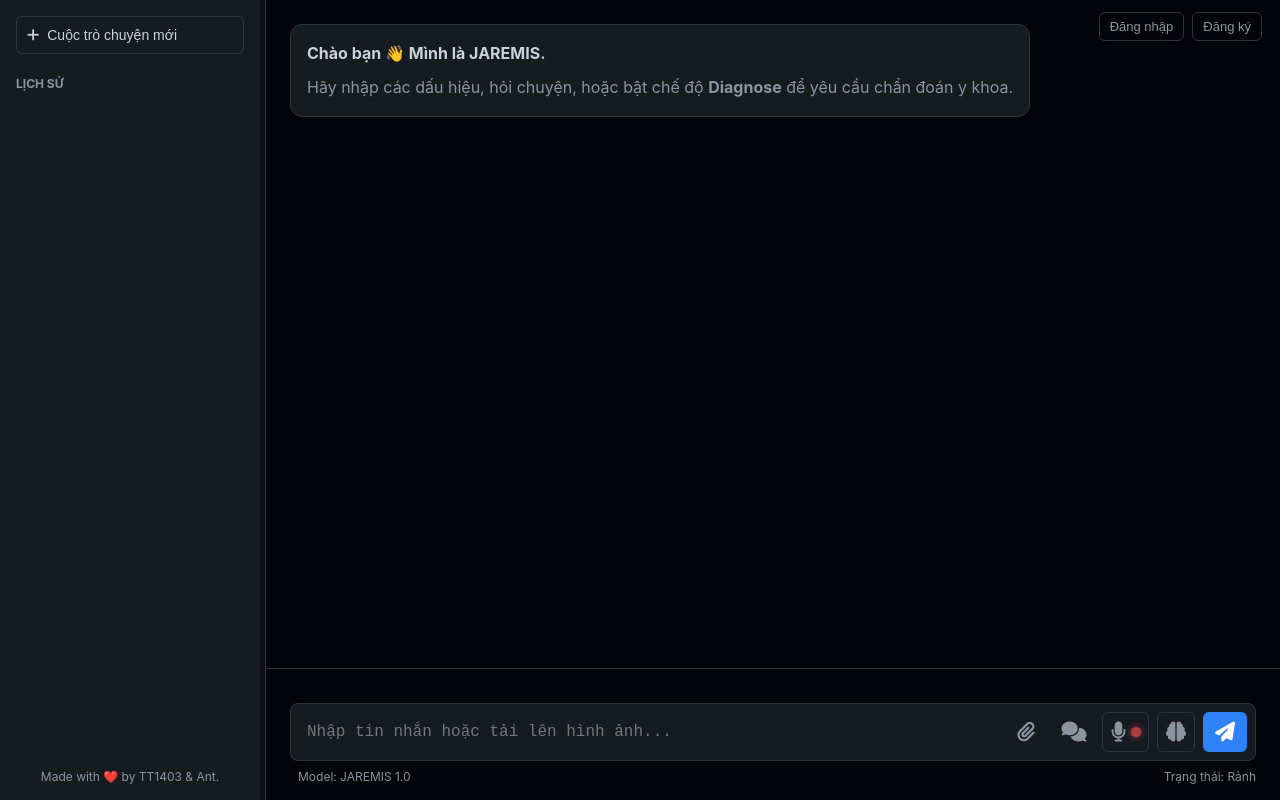
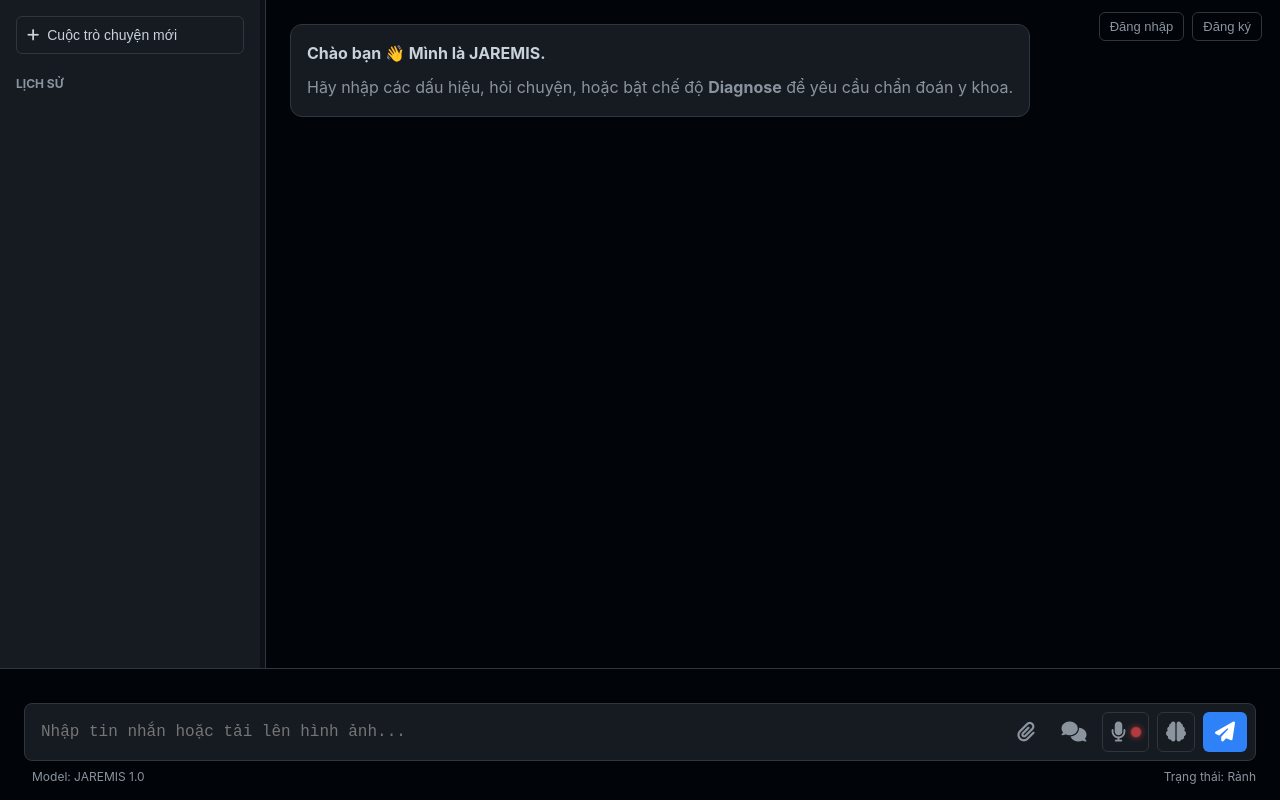
Before and after one commit to TanTrieuNguyen/api_JAREMIS_PRO, a website: page public/index.html in a window 1280 px wide. Drawn offline with Linux system fonts and the light colour scheme.

Commit message:
Update index.html

```diff
--- a/public/index.html
+++ b/public/index.html
@@ -247,6 +247,22 @@
         }
 
         /* === Hết phần thêm === */
+        /* ✅ Giữ ô nhập tin nhắn luôn cố định ở dưới */
+.chat-input-area {
+    position: fixed;
+    bottom: 0;
+    left: 0;
+    right: 0;
+    background: var(--chat-bg);
+    border-top: 1px solid var(--border-color);
+    z-index: 50;
+}
+
+/* ✅ Chừa khoảng trống bên dưới để nội dung không bị che */
+.chat-messages {
+    margin-bottom: 120px; /* cao hơn chiều cao input area */
+}
+
 
     </style>
 </head>
```
